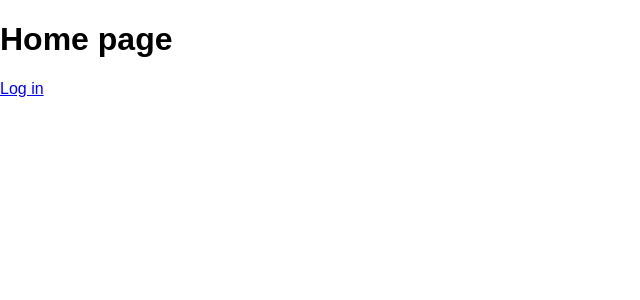
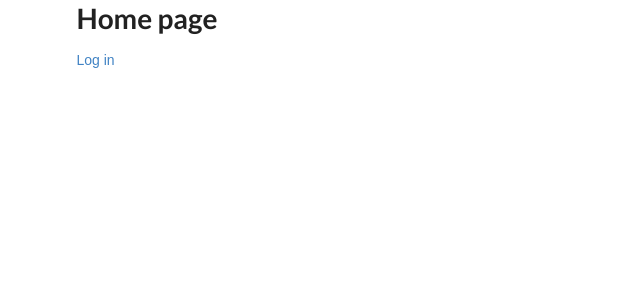
Before and after one commit to sovofeel/bookworm-react, a React (Create React App) app: page / in a window 1280 px wide. Shown: the top 300 px of the page, without its empty margins (0-640 px from the left). Built offline with nearby package versions, Linux system fonts and the light colour scheme.

Commit message:
semantic ui setup

```diff
--- a/package.json
+++ b/package.json
@@ -7,7 +7,9 @@
     "react-dom": "^16.2.0",
     "react-router": "^4.2.0",
     "react-router-dom": "^4.2.2",
-    "react-scripts": "1.1.0"
+    "react-scripts": "1.1.0",
+    "semantic-ui-css": "^2.2.12",
+    "semantic-ui-react": "^0.77.2"
   },
   "scripts": {
     "start": "react-scripts start",
--- a/src/App.js
+++ b/src/App.js
@@ -7,7 +7,7 @@
   state = {};
   render() {
     return (
-      <div>
+      <div className="ui container">
         <Route path="/" exact component={HomePage} />
         <Route path="/login" component={LoginPage} />
       </div>
--- a/src/index.js
+++ b/src/index.js
@@ -1,6 +1,7 @@
 import React from "react";
 import ReactDOM from "react-dom";
 import { BrowserRouter } from "react-router-dom";
+import "semantic-ui-css/semantic.min.css";
 import "./index.css";
 import App from "./App";
 import registerServiceWorker from "./registerServiceWorker";
```
Also changed, not shown: 2 other files (tests, documents, lock files or other folders).
